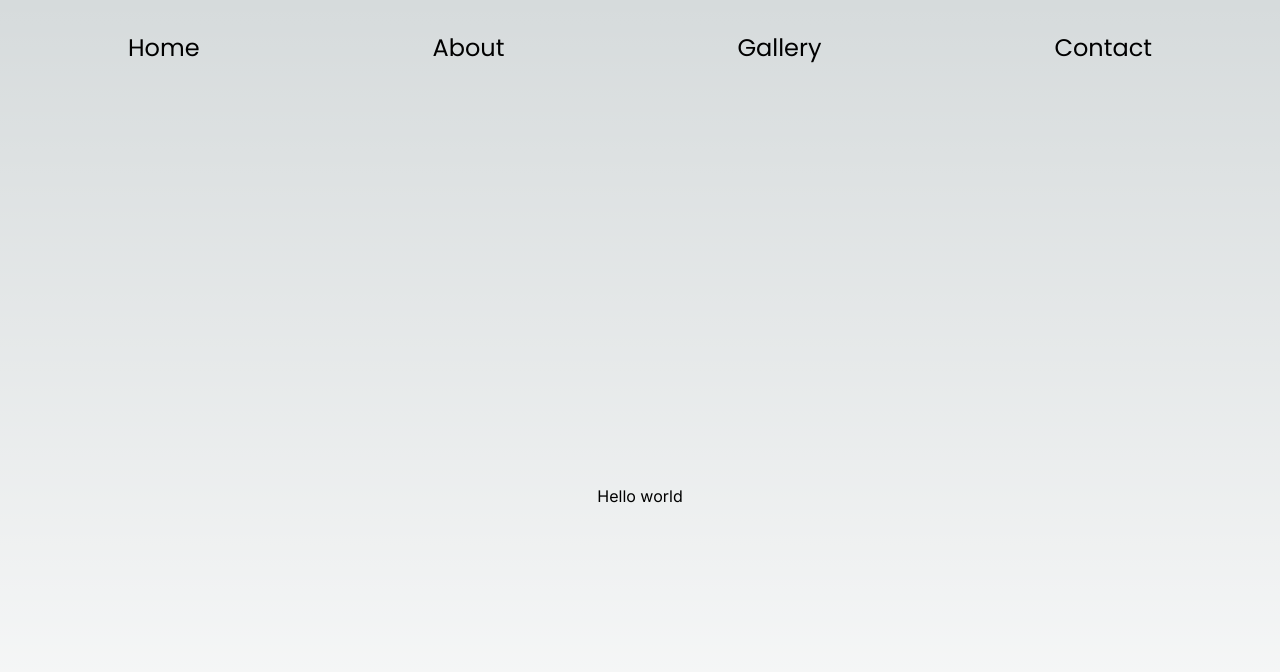
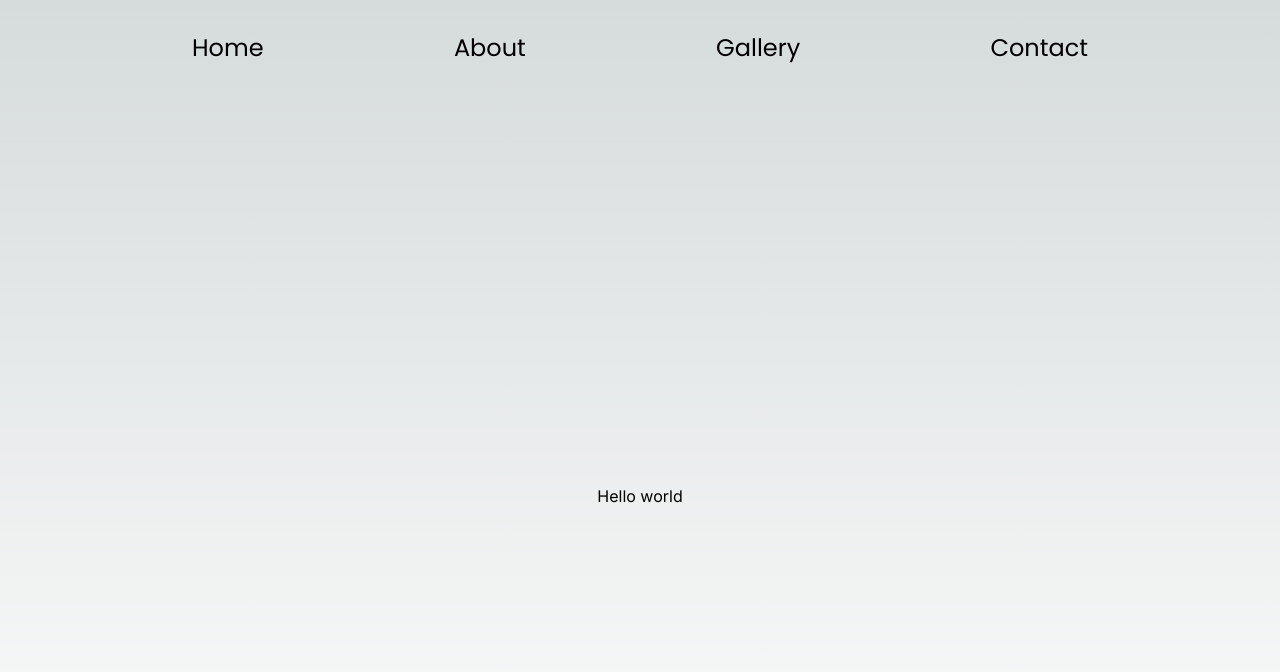
Before and after one commit to brndnwjy/brndnwjy, a Next.js app: page / in a window 1280 px wide. Shown: the top 672 px of the page. Built offline with nearby package versions, Linux system fonts and the light colour scheme.

Commit message:
fix: adjust navbar max width

```diff
--- a/src/components/Navbar/index.tsx
+++ b/src/components/Navbar/index.tsx
@@ -8,7 +8,7 @@ export const Navbar = () => {
     <nav
       className={`h-24 flex justify-center items-center ${poppins.className}`}
     >
-      <ul className="w-full max-w-5xl flex justify-between text-2xl">
+      <ul className="w-full max-w-4xl flex justify-between text-2xl">
         <li>
           <Link href={"/"}>Home</Link>
         </li>
```
